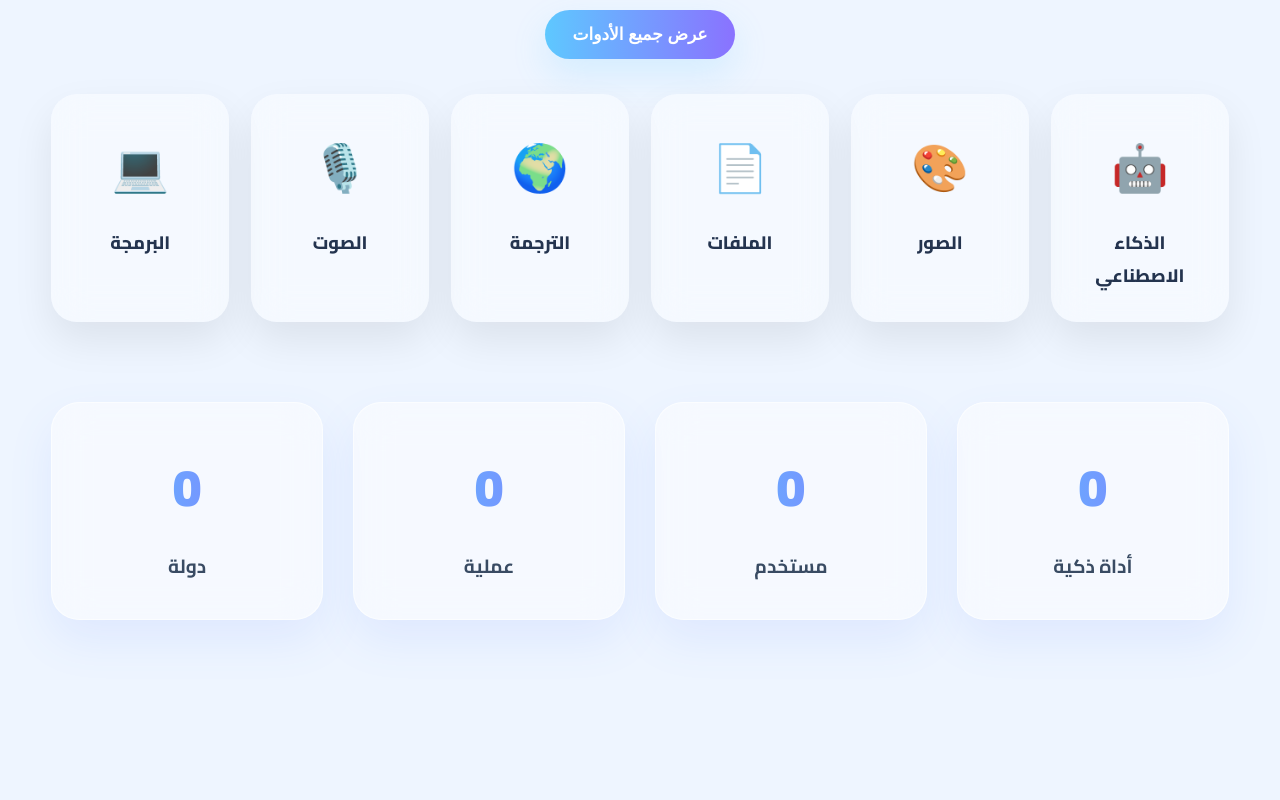
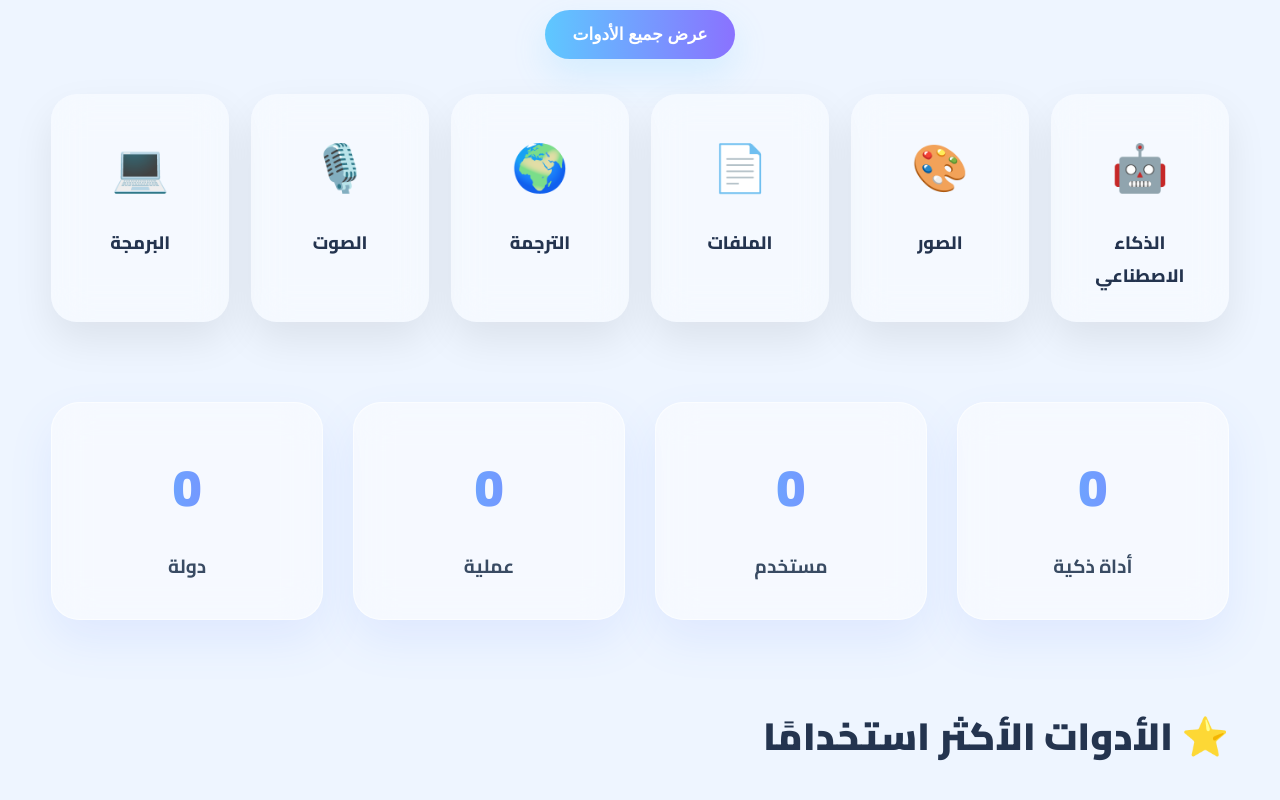
Before and after one commit to Nour-1412/WebBag-, a plain HTML site: page index.html in a window 1280 px wide. Shown: the part 1101-1901 px from the top of the page. Drawn offline with Linux system fonts and the light colour scheme.

Commit message:
Add popular tools section to index.html
Added a new section for popular tools with a title and a grid for displaying them.

```diff
--- a/index.html
+++ b/index.html
@@ -258,6 +258,21 @@ placeholder="ابحث عن أي أداة...">
     </div>
 
 </section>
+        <!-- ================= POPULAR TOOLS ================= -->
+
+<section class="popular-section">
+
+    <h2 class="section-title">
+
+        ⭐ الأدوات الأكثر استخدامًا
+
+    </h2>
+
+    <div id="popularTools" class="tools-grid">
+
+    </div>
+
+</section>
         <!-- ================= TOOLS ================= -->
 
         <section class="tools" id="tools">
```
